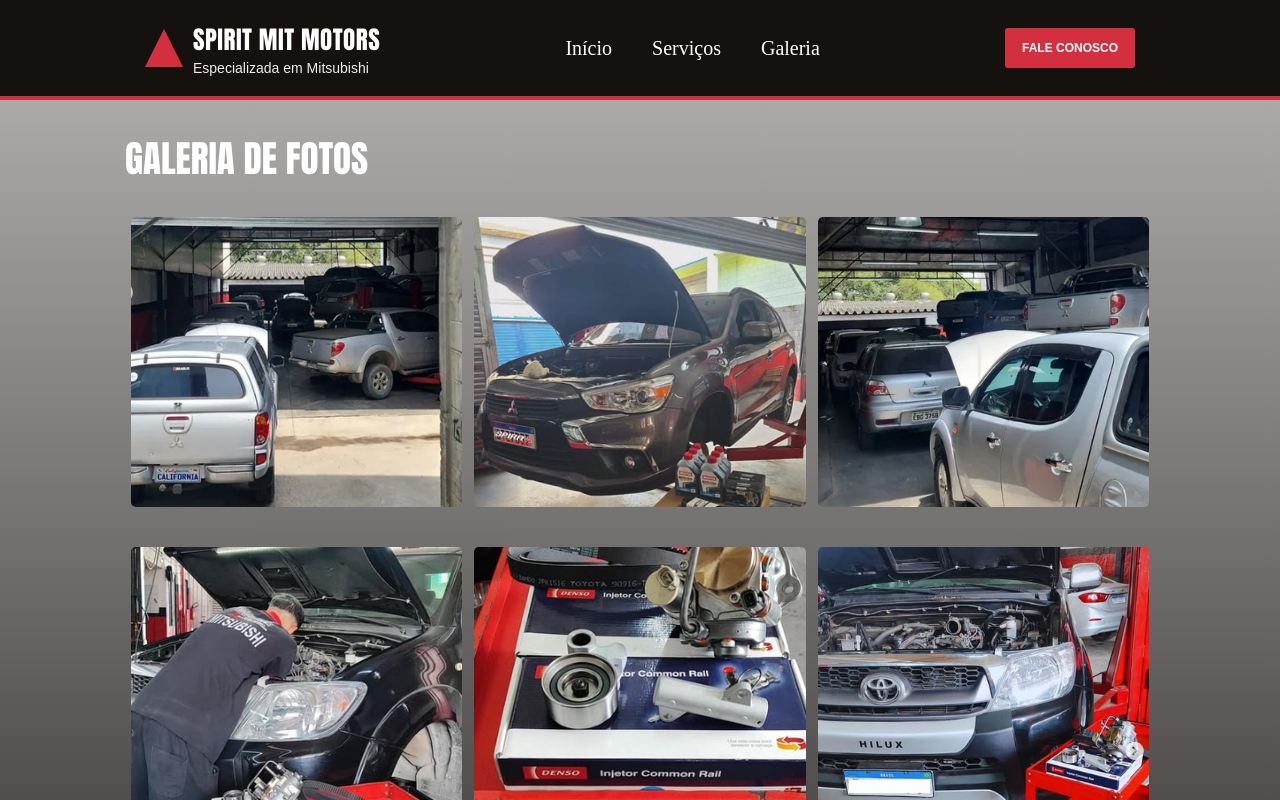
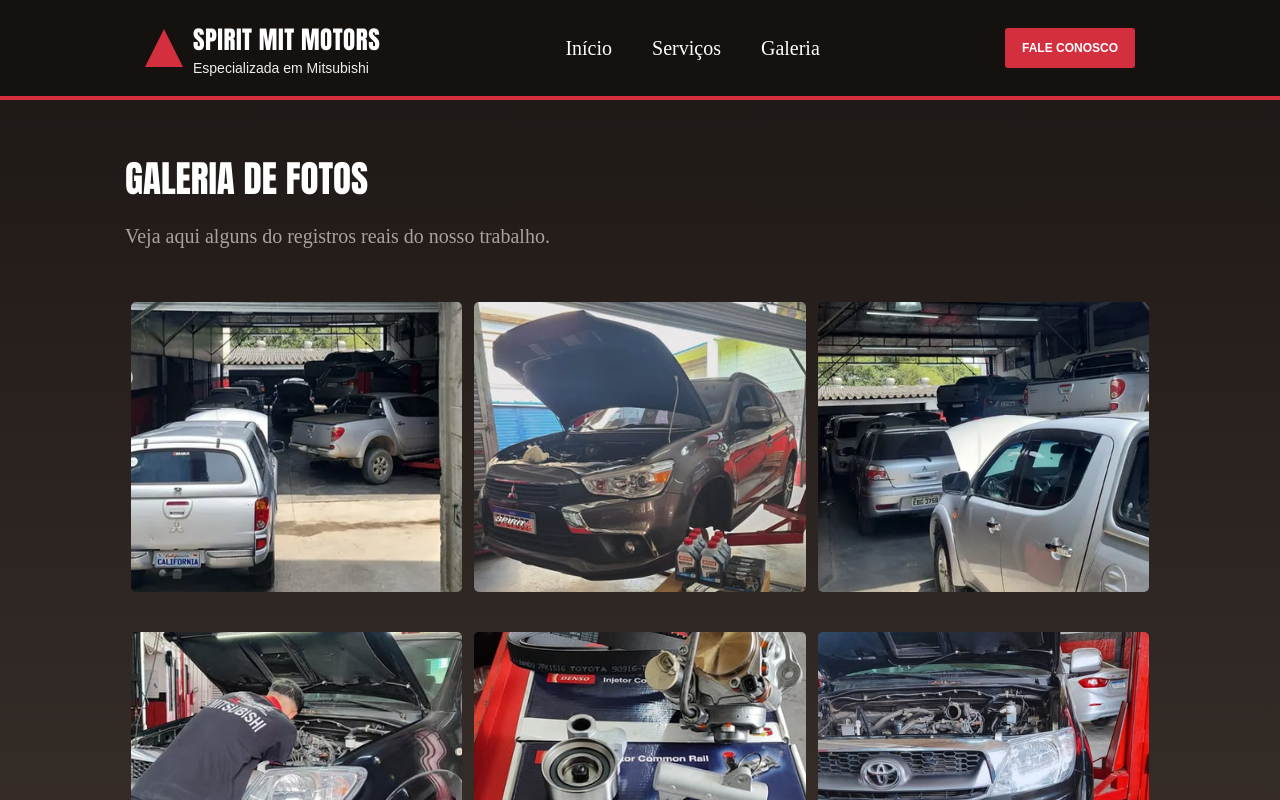
Before and after one commit to Igorz08/spirit-mit, a React (Vite) app in the folder spirit-mit/: page /galeria in a window 1280 px wide. Shown: the top 800 px of the page. Built offline with nearby package versions, Linux system fonts and the light colour scheme.

Commit message:
refactor: fazendo pequenos ajustes

```diff
--- a/spirit-mit/src/Pages/Contato/index.jsx
+++ b/spirit-mit/src/Pages/Contato/index.jsx
@@ -68,8 +68,8 @@ const Contato = () => {
           <div className="infoBloco">
             <h3>HORÁRIO DE FUNCIONAMENTO</h3>
             <p><strong>Segunda a Sexta:</strong> 08:00 às 20:00</p>
-            <p><strong>Sábados:</strong>08:00 às 18:00</p>
-            <p><strong>Domingos e Feriados:</strong>Fechado</p>
+            <p><strong>Sábados:</strong> 08:00 às 18:00</p>
+            <p><strong>Domingos e Feriados:</strong> Fechado</p>
           </div>
 
           {/* REDES SOCIAIS */}
--- a/spirit-mit/src/Pages/Galeria/Galeria.css
+++ b/spirit-mit/src/Pages/Galeria/Galeria.css
@@ -3,7 +3,7 @@
 
     box-sizing: border-box;
 
-    padding: 30px max(30px, calc((100% - 1030px) / 2));
+    padding: 50px max(30px, calc((100% - 1030px) / 2));
 
     display: flex;
     flex-direction: column;
@@ -12,17 +12,28 @@
     background:
         linear-gradient(
             to bottom,
-            rgba(70, 66, 62, 0.45),
-            rgba(20, 17, 15, 0.98)
+          #1f1917,
+            #463b35
         );
 
-    color: white;
+    color: rgb(255, 255, 255);
 
     position: relative;
 }
 
+.galBackground p {
+
+    margin: 0 0 45px;
+
+color: #aaa29c;
+
+    font-size: 20px;
+
+    line-height: 1.5;
+}
+
 .galBackground h3 {
-    margin: 0 0 25px;
+    margin: 0 0 15px;
 
     font-size: 37px;
 
--- a/spirit-mit/src/Pages/Galeria/index.jsx
+++ b/spirit-mit/src/Pages/Galeria/index.jsx
@@ -17,6 +17,7 @@ export default function Home() {
 
           <div>
                 <h3>Galeria de fotos</h3>
+                <p>Veja aqui alguns do registros reais do nosso trabalho.</p>
 
                 <img src={g1} alt="foto da oficina" />
                 <img src={g2} alt="foto da oficina" />
--- a/spirit-mit/src/Pages/Home/Home.css
+++ b/spirit-mit/src/Pages/Home/Home.css
@@ -194,7 +194,7 @@
 
     box-sizing: border-box;
 
-    padding: 60px max(30px, calc((100% - 1030px) / 2));
+    padding: 80px max(30px, calc((100% - 1030px) / 2));
 
     background-color: #171311;
 
--- a/spirit-mit/src/Pages/Notfound/Notfound.css
+++ b/spirit-mit/src/Pages/Notfound/Notfound.css
@@ -35,16 +35,17 @@
 
 .not-found h1 {
   margin: 0 0 12px;
-
+  font-family: Impact, Haettenschweiler, "Arial Narrow Bold", sans-serif;
+  text-transform: uppercase;
   font-size: 45px;
-  font-weight: 700;
+  font-weight: 200;
 
   color: #e6e5e5;
 }
 
 .not-found p {
   margin: 0 auto 28px;
-
+  font-family: 'Times New Roman', Times, serif;
   max-width: 420px;
 
   font-size: 20px;
--- a/spirit-mit/src/Pages/Servicos/Servicos.css
+++ b/spirit-mit/src/Pages/Servicos/Servicos.css
@@ -5,7 +5,7 @@
 .listaServicos {
     width: 100%;
 
-    padding: 70px max(30px, calc((100% - 1030px) / 2));
+    padding: 50px max(30px, calc((100% - 1030px) / 2));
 
     box-sizing: border-box;
 
```
